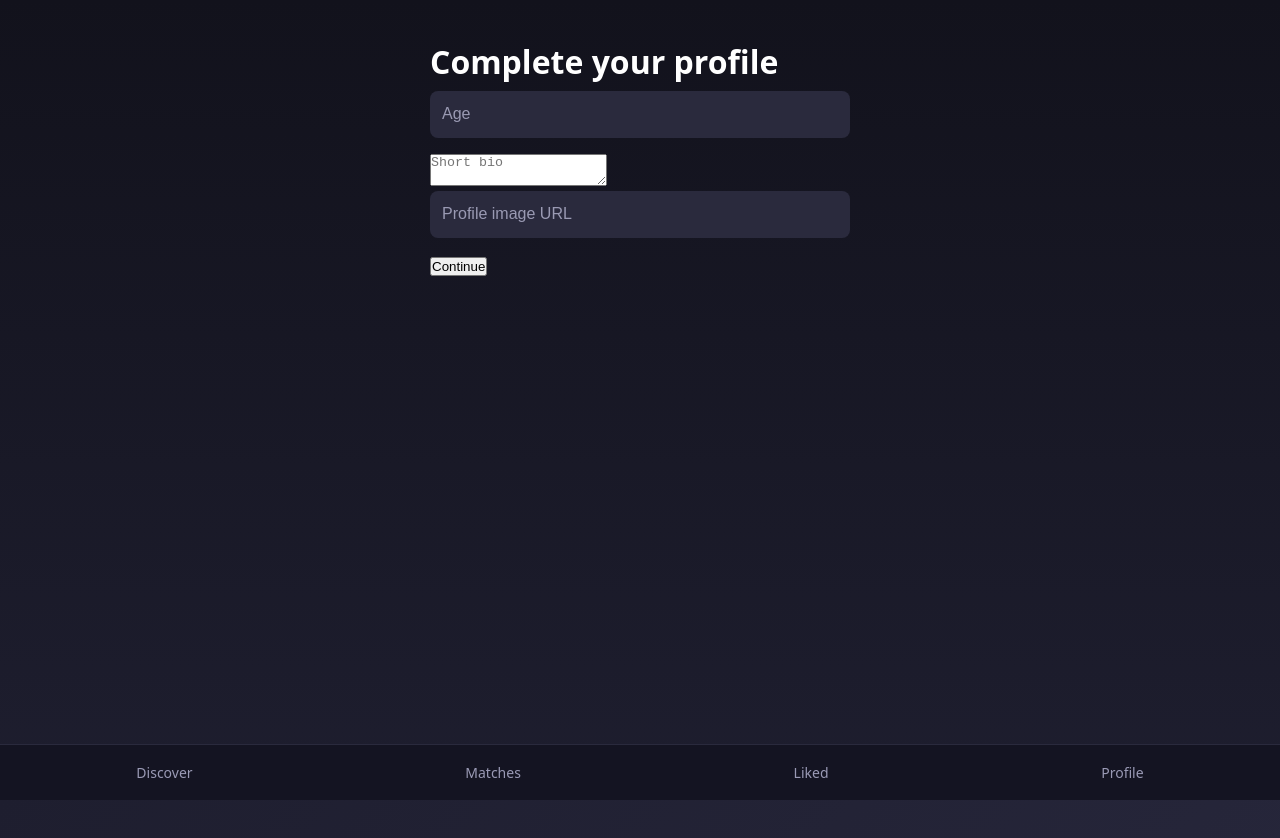
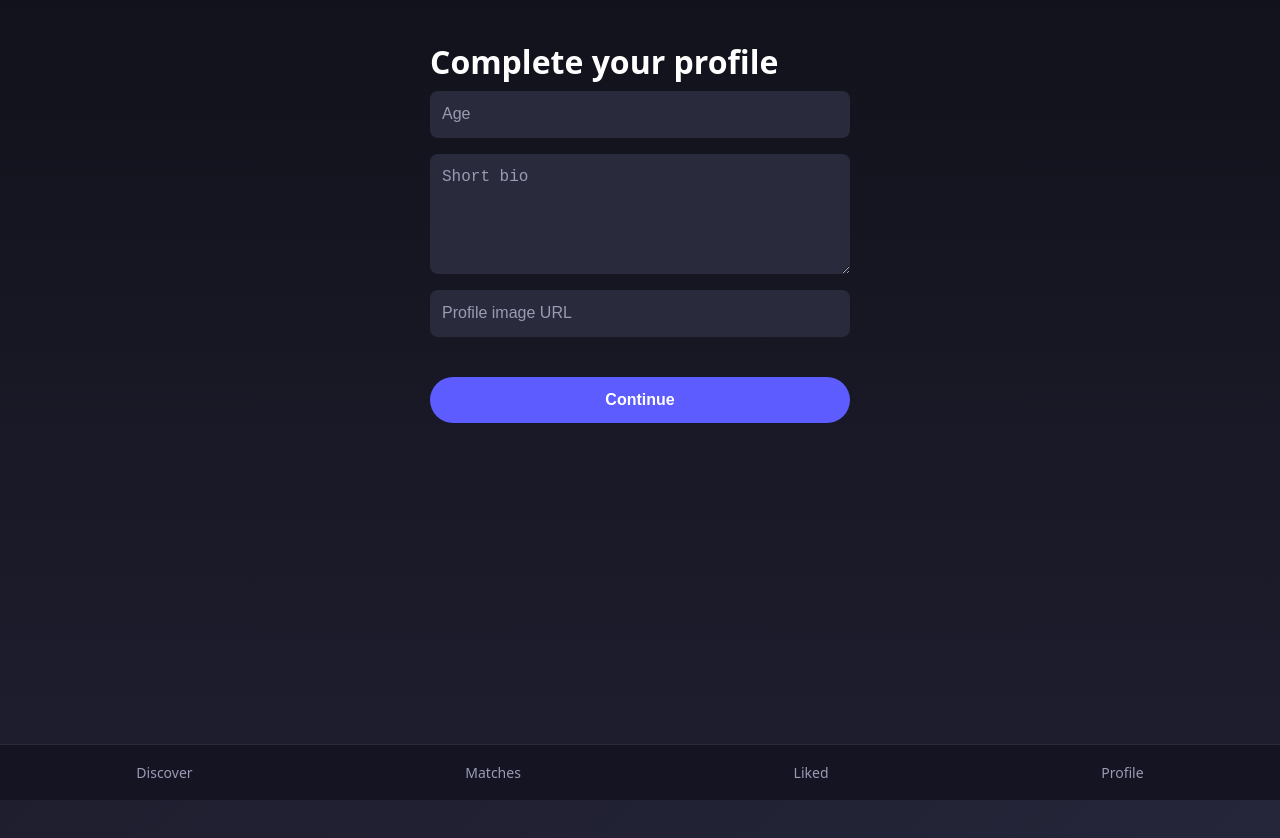
Before and after one commit to josevillar197/Pairly-v2, a React (Vite) app: page /signup/profile in a window 1280 px wide. Shown: the top 838 px of the page. Built offline with nearby package versions, Linux system fonts and the light colour scheme.

Commit message:
Profile layout retrieved and mongoDB updates frontend changes automatically

```diff
--- a/src/pages/ProfilePage.jsx
+++ b/src/pages/ProfilePage.jsx
@@ -189,6 +189,7 @@ function ProfilePage() {
             setSaving(true);
 
             await updateUserProfile({
+              name: profile.name,
               age: profile.age,
               bio: profile.bio,
               image: profile.image,
--- a/src/pages/SignupPages.css
+++ b/src/pages/SignupPages.css
@@ -116,3 +116,71 @@ button.primary:disabled,
   opacity: 0.6;
   cursor: not-allowed;
 }
+/* =========================
+   SIGNUP PROFILE STEP FIX
+========================= */
+
+.profile-form {
+  display: flex;
+  flex-direction: column;
+}
+
+.profile-input {
+  width: 100%;
+  padding: 0.9rem 0.75rem;
+  margin-bottom: 1rem;
+  background: #2a2a3d;
+  border: none;
+  border-radius: 8px;
+  color: white;
+  font-size: 1rem;
+}
+
+.profile-input::placeholder {
+  color: #9a9ab3;
+}
+
+.profile-input:focus {
+  outline: none;
+  box-shadow: 0 0 0 2px #5c5cff;
+}
+
+.profile-textarea {
+  width: 100%;
+  min-height: 120px;
+  padding: 0.9rem 0.75rem;
+  margin-bottom: 1rem;
+  background: #2a2a3d;
+  border: none;
+  border-radius: 8px;
+  color: white;
+  font-size: 1rem;
+  resize: vertical;
+}
+
+.profile-textarea::placeholder {
+  color: #9a9ab3;
+}
+
+.profile-textarea:focus {
+  outline: none;
+  box-shadow: 0 0 0 2px #5c5cff;
+}
+
+.profile-button {
+  margin-top: 1.5rem;
+  width: 100%;
+  padding: 0.9rem;
+  border-radius: 999px;
+  border: none;
+  background: #5c5cff;
+  color: white;
+  font-weight: 600;
+  font-size: 1rem;
+  cursor: pointer;
+}
+
+.profile-button:disabled {
+  opacity: 0.6;
+  cursor: not-allowed;
+}
```
